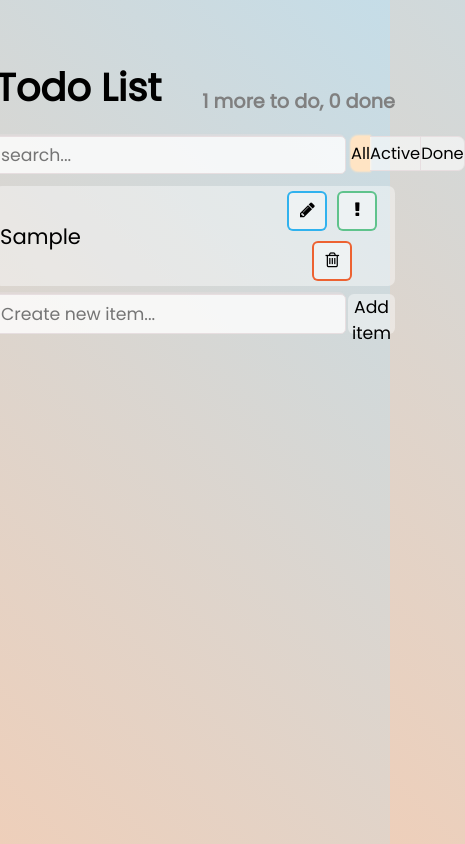
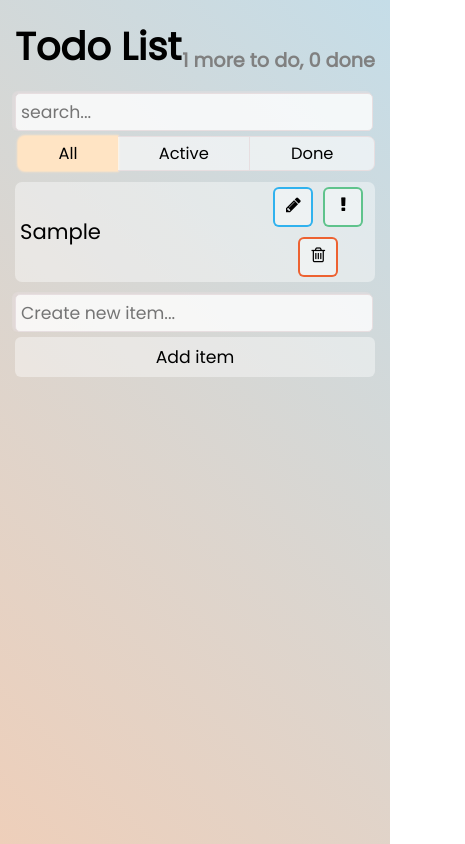
Before and after one commit to RedFox107/ToDoList, a React (Create React App) app: page / in a window 390 px wide. Both pictures are taken after typing "Sample" into the empty fields and a click on the button "Add item". Shown: the whole page, 465 px wide, since content can reach past the window. Built offline with nearby package versions, Linux system fonts and the light colour scheme.

Commit message:
фдаптировал под мобильные устройства

```diff
--- a/src/Components/SearchPanel/SearchPanel.module.css
+++ b/src/Components/SearchPanel/SearchPanel.module.css
@@ -1,7 +1,7 @@
 .baseBlock{
     margin: 3% 0;
     display: grid;
-    grid-template-columns: 1.5fr 1fr;
+    grid-template-columns: repeat(auto-fit,minmax(250px,1.5fr)) ;
 }
 
 .searchInput{
@@ -20,9 +20,11 @@
     margin-left: 3px;
     display: flex;
     justify-content: space-between;
+    flex-wrap: wrap;
 
 }
 .btnGroup>button{
+    min-width: 60px;
     font-size: 0.85em;
     cursor: pointer;
     height: 35px;
@@ -59,3 +61,9 @@
     border: none;
     background-color: bisque;
 }
+
+@media (max-width: 530px) {
+    .btnGroup{
+        margin-top: 5px;
+    }
+}
--- a/src/Components/ToDoList/ToDoList.module.css
+++ b/src/Components/ToDoList/ToDoList.module.css
@@ -5,9 +5,11 @@
 
 .toDoList {
     display: grid;
-    grid-template-rows: 1fr;
+    grid-template-rows:1fr;
     max-height: 500px;
     overflow-y: auto;
+    min-width: 250px;
+    overflow-x: hidden;
 }
 
 .toDoList::-webkit-scrollbar {
@@ -30,12 +32,14 @@
     background-color: rgba(255, 255, 255, 0.4);
     border-radius: 7px;
     margin-bottom: 2%;
+
 }
 
 .toDoListItem {
     display: grid;
     grid-gap: 5px;
     grid-template-columns: 7fr 3fr;
+    transition: 0.5s;
 }
 
 .toDoListItemLabel {
@@ -76,7 +80,10 @@
     transition: 0.5s;
     color: white;
 }
-
+.btn:active{
+    width: 38px;
+    height: 38px;
+}
 .excBtn {
     border: 2px solid rgba(62, 184, 116, 0.81);
 }
@@ -100,6 +107,10 @@
 .refactorBtn:hover{
     background-color:rgba(0, 162, 237, 0.8);
 }
+.refactorBtnActive{
+    color: white;
+    background-color:rgba(0, 162, 237, 0.8);
+}
 
 .btn > i {
     font-size: 130%;
@@ -112,11 +123,13 @@
 .createItemWrapper {
     display: grid;
     grid-template-columns: 4fr 1fr;
+    margin-top: 5px;
+
 }
 
 .createItemWrapper > .btn {
+    width: 100%;
     margin: 0;
-    width: 100%;
     font-size: 0.9em;
 }
 
@@ -128,3 +141,21 @@
 .errors {
 
 }
+@media (max-width: 510px) {
+    .createItemWrapper{
+
+        grid-template-columns: repeat(auto-fit,minmax(250px,1fr));
+    }
+    .createItemWrapper > .btn{
+        margin-top: 5px;
+    }
+    .toDoList{
+        max-height: 250px;
+        overflow-y: auto;
+    }
+}
+@media (max-width: 380px) {
+    .toDoListItem{
+        grid-template-columns: repeat(auto-fit,minmax(250px,1fr));
+    }
+}
--- a/src/Components/ToDoList/ToDoListItem.jsx
+++ b/src/Components/ToDoList/ToDoListItem.jsx
@@ -30,6 +30,10 @@ class ToDoListItem extends React.PureComponent {
         this.props.onRefactor(this.state.itemText)
         this.toggleRefactorMode();
     }
+    onEnterKeyPush = ({key})=>{
+        if (key==="Enter")
+            this.onRefEnd()
+    }
 
     render() {
         const {label, done, important} = this.props;
@@ -39,7 +43,11 @@ class ToDoListItem extends React.PureComponent {
             <div className={s.toDoListItem}>
                 {(isRefactorNow)
                     ?
-                    <input onChange={this.refactorItem} value={this.state.itemText} className={`${s.toDoListItemLabel} ${s.toDoListItemInput}`} autoFocus={true}/>
+                    <input
+                        onKeyDown={this.onEnterKeyPush}
+                        onChange={this.refactorItem}
+                        value={this.state.itemText}
+                        className={`${s.toDoListItemInput} ${s.toDoListItemLabel} `} autoFocus={true}/>
                     :
                     <span
                         className={`${s.toDoListItemLabel}  ${important && s.important} ${done && s.done}`}
@@ -47,7 +55,7 @@ class ToDoListItem extends React.PureComponent {
                     >{label}</span>
                 }
                 <div className={s.btnWrap}>
-                    <button className={`${s.refactorBtn} ${s.btn}`}
+                    <button className={`${s.refactorBtn} ${s.btn} ${isRefactorNow&&s.refactorBtnActive}`}
                             onClick={(isRefactorNow)?this.onRefEnd:this.toggleRefactorMode}
                     >
                         <i className={isRefactorNow?"fa fa-times":"fa fa-pencil"} aria-hidden="true"/>
--- a/src/style.css
+++ b/src/style.css
@@ -3,7 +3,6 @@
     margin: 0;
     padding: 0;
     font-family: 'Poppins',sans-serif;
-
 }
 
 .body {
@@ -11,7 +10,7 @@
     font-size: 120%;
     width: 100%;
     max-width: 600px;
-    min-width: 400px;
+    min-width: 250px;
 }
 
 .flex {
@@ -19,11 +18,12 @@
 }
 
 #root {
-    padding-top:10% ;
+    padding:10% 5px;
     display: flex;
     justify-content: center;
     align-items: center;
-
+    box-sizing: border-box;
+    transition: 0.2s;
 }
 
 body{
@@ -31,3 +31,12 @@ body{
     height: 100vh;
     background: linear-gradient(45deg,#EECFBA,#C5DDE8);
 }
+
+@media (max-width: 630px) {
+    body{
+        overflow-y:auto ;
+    }
+    #root{
+        padding: 0 5px;
+    }
+}
```
